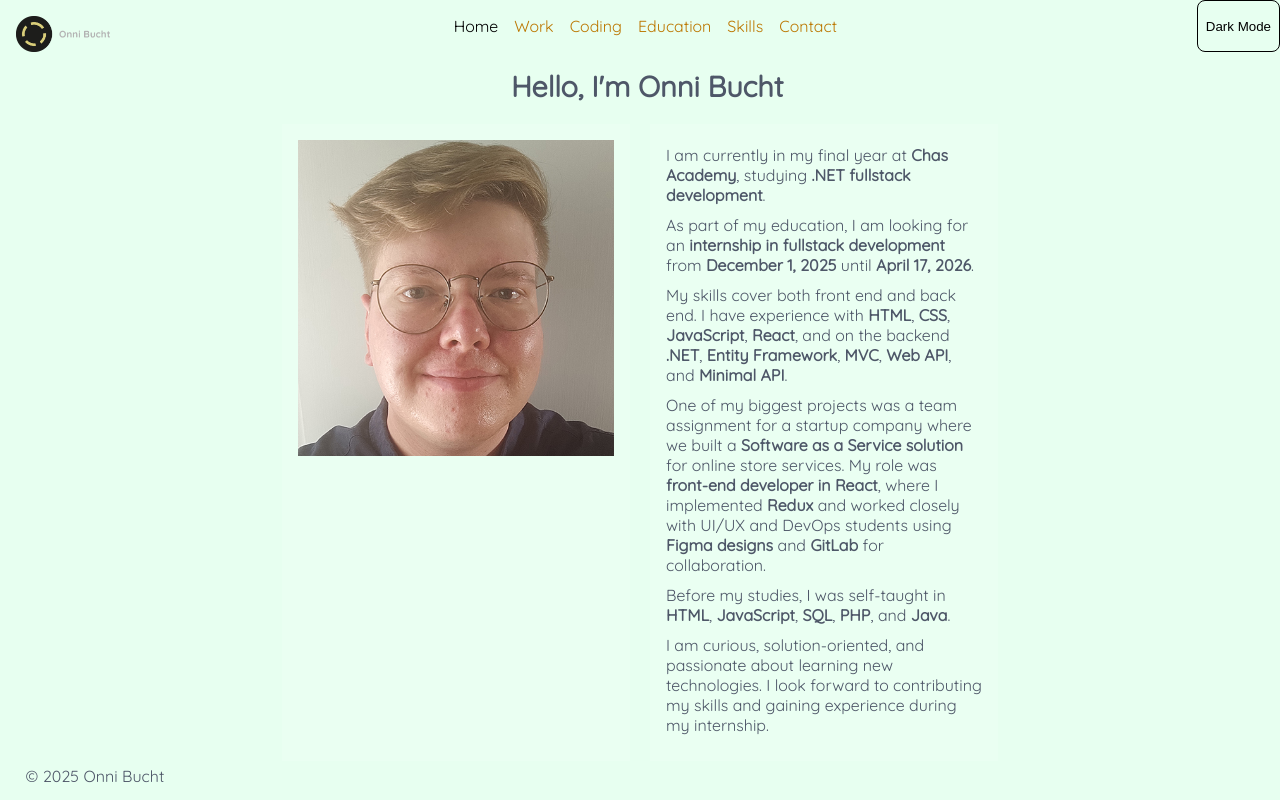
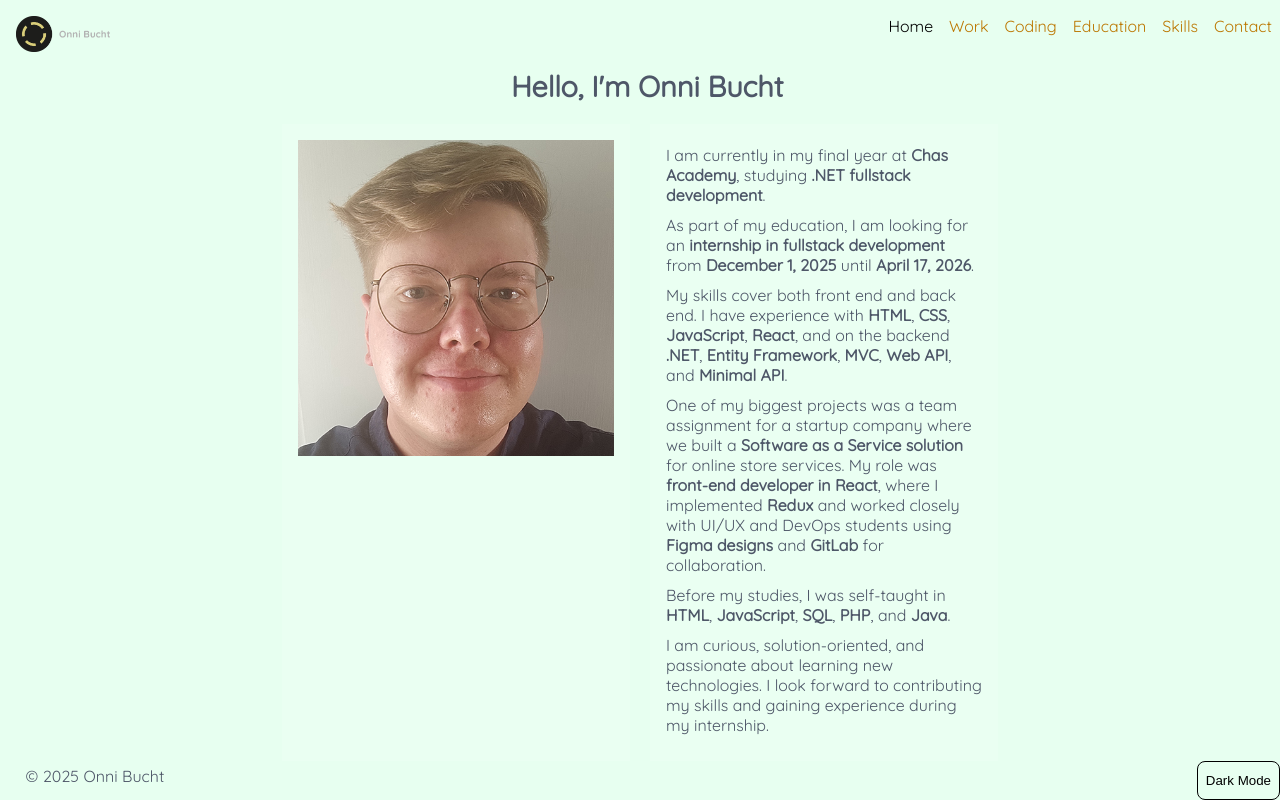
Before and after one commit to onni82/onni82.github.io, a React (Vite) app: page / in a window 1280 px wide. Built offline with nearby package versions, Linux system fonts and the light colour scheme.

Commit message:
Moved ThemeToggle to Footer

```diff
--- a/src/components/Footer.tsx
+++ b/src/components/Footer.tsx
@@ -1,12 +1,11 @@
 import React from "react";
+import ThemeToggle from "./ThemeToggle";
 
 const Footer: React.FC = () => {
 	return (
 		<footer id="footer">
-			<p>
-				&copy; {new Date().getFullYear()}{" "}
-				Onni Bucht
-			</p>
+			<p>&copy; {new Date().getFullYear()} Onni Bucht</p>
+			<ThemeToggle />
 		</footer>
 	);
 };
--- a/src/components/Header.tsx
+++ b/src/components/Header.tsx
@@ -27,7 +27,6 @@ const Header: React.FC<HeaderProps> = ({ menuOpen, setMenuOpen, menuClose }) =>
 					<li><NavLink to="/contact" onClick={menuClose}>Contact</NavLink></li>
 				</ul>
 			</nav>
-			<ThemeToggle />
 		</header>
 	);
 };
```
